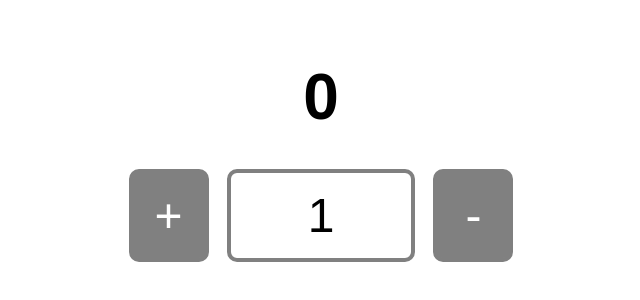
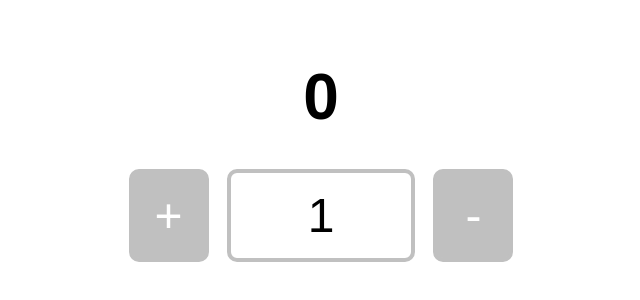
Before and after one commit to lrakoto/counter-assessment, a plain HTML site: page index.html in a window 1280 px wide. Shown: the part 220-520 px from the top of the page, without its empty margins (319-959 px from the left). Drawn offline with Linux system fonts and the light colour scheme.

Commit message:
changed gray to silver

```diff
--- a/style.css
+++ b/style.css
@@ -38,7 +38,7 @@ h1 {
     color:#000;
     font-size:3em;
     font-weight: 200;
-    border:4px solid gray;
+    border:4px solid silver;
     width:150px;
     padding:15px;
     text-align: center;
@@ -49,9 +49,9 @@ h1 {
 button {
     padding:15px;
     color:#fff;
-    background: gray;
+    background: silver;
     font-size: 3em;
-    border:4px solid gray;
+    border:4px solid silver;
     border-radius: 10px;
     width:80px;
     text-align: center;
@@ -59,5 +59,5 @@ button {
 
 button:hover {
     background: #fff;
-    color:gray;
+    color:silver;
 }
```
